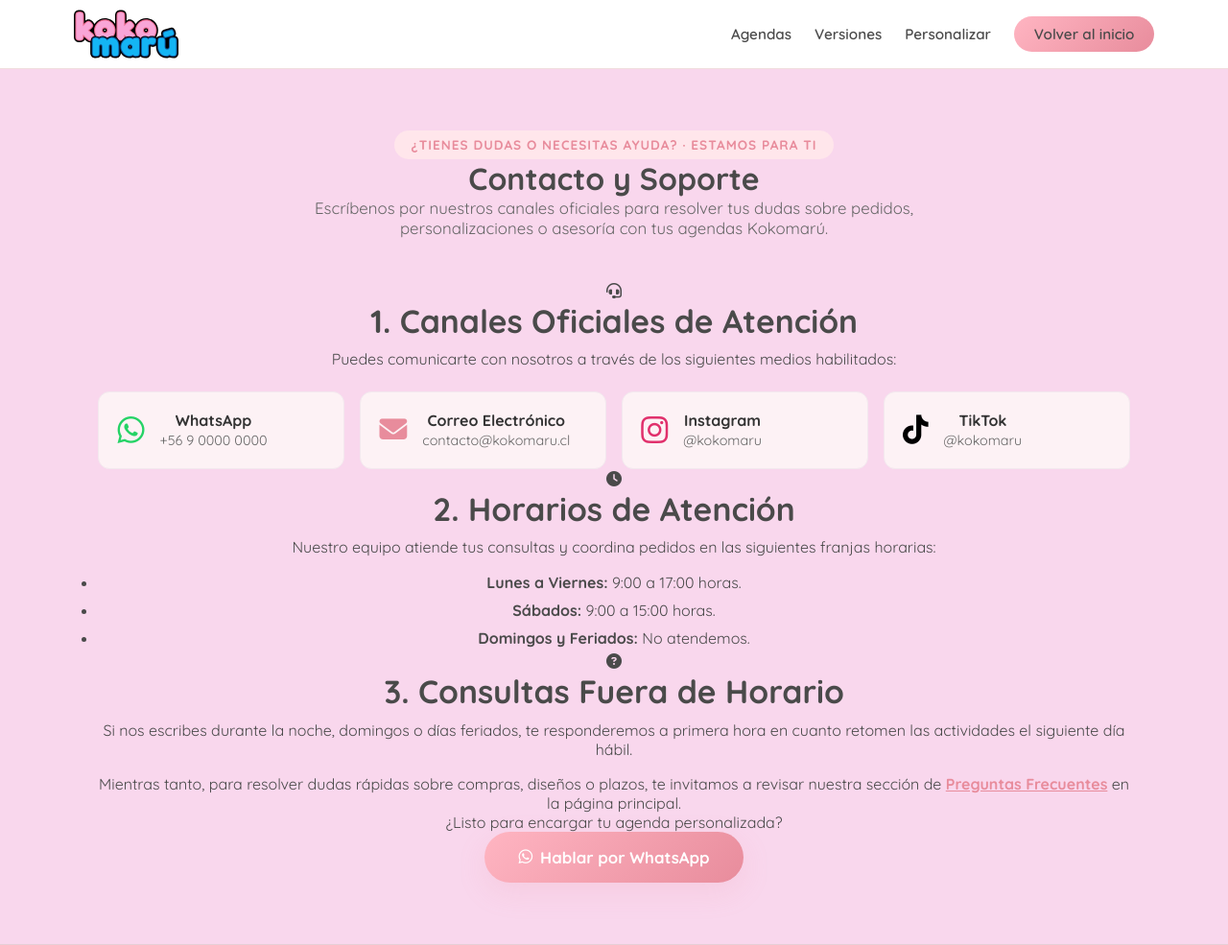
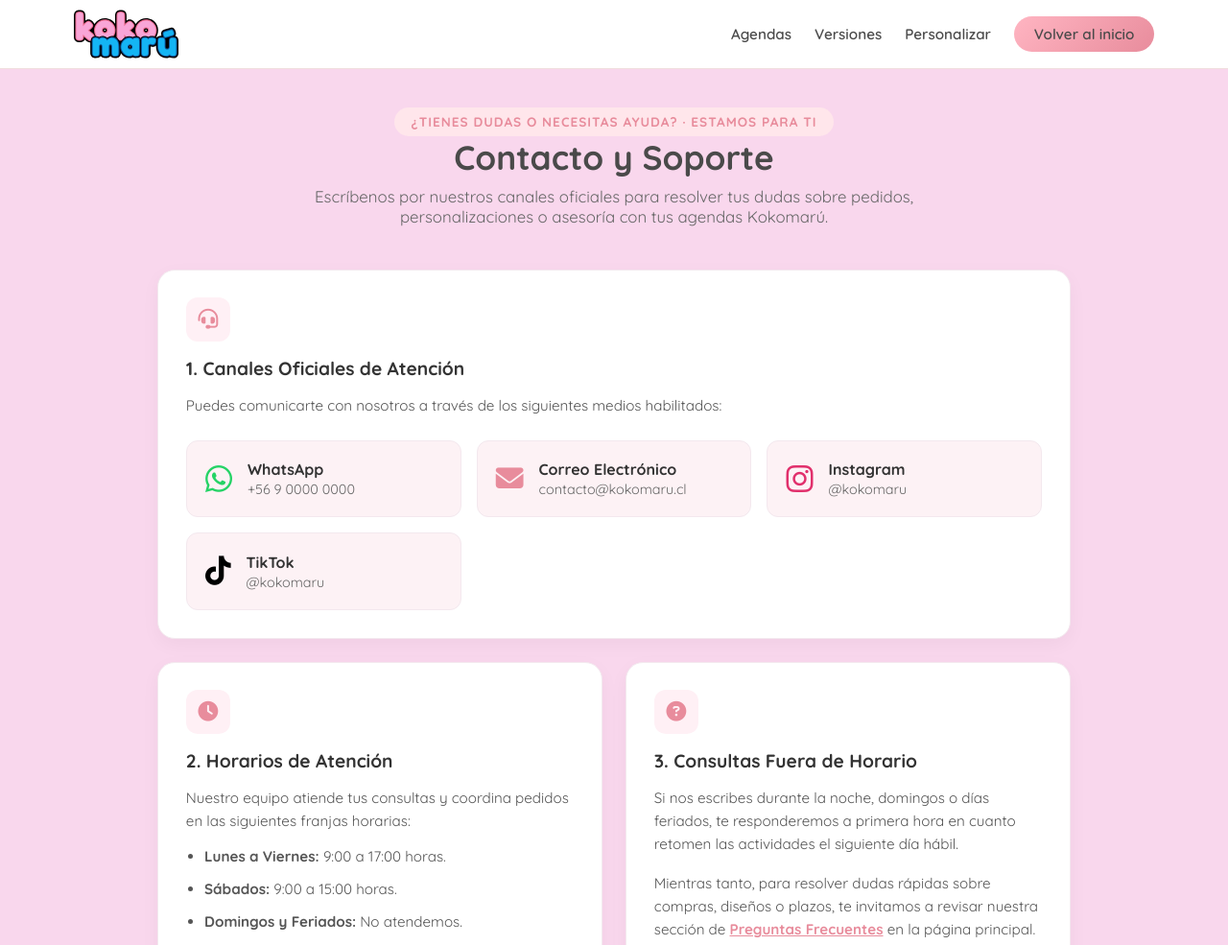
Before and after one commit to mentirasverdaderas/kokomaru, a plain HTML site: page contacto.html in a window 1280 px wide. Shown: the top 985 px of the page at 96% size. Drawn offline with Linux system fonts and the light colour scheme.

Commit message:
se reinstaura css

```diff
--- a/style.css
+++ b/style.css
@@ -294,7 +294,6 @@ body {
     display: block;
 }
 
-/* PUNTOS INTERACTIVOS (PC) */
 .panoramic-hotspot-container .hotspot-item {
     position: absolute;
     transform: translate(-50%, -50%);
@@ -437,7 +436,6 @@ body {
     flex: 1;
 }
 
-/* CONTROL DE VISIBILIDAD DISPOSITIVOS */
 .desktop-only { display: block; }
 .mobile-only { display: none; }
 
@@ -1419,6 +1417,85 @@ body {
     flex: 1.4;
 }
 
+/* ========================================================================= */
+/* ESTILOS PÁGINA DE POLÍTICAS, TÉRMINOS Y GARANTÍAS (TARJETAS RESTAURADAS) */
+/* ========================================================================= */
+.policies-page {
+    max-width: 1000px;
+    margin: 0 auto;
+    padding-top: 2.5rem;
+    padding-bottom: 4rem;
+    padding-left: 1.5rem;
+    padding-right: 1.5rem;
+}
+
+.policies-header {
+    text-align: center;
+    margin-bottom: 2.5rem;
+}
+
+.policies-header h1 {
+    font-size: 2.2rem;
+    color: var(--text-dark);
+    margin-bottom: 0.5rem;
+}
+
+.policies-grid {
+    display: grid;
+    grid-template-columns: repeat(2, 1fr);
+    gap: 1.5rem;
+}
+
+.policy-card {
+    background: #ffffff;
+    border-radius: 18px;
+    padding: 1.8rem;
+    box-shadow: 0 6px 20px rgba(0, 0, 0, 0.04);
+    border: 1px solid #f3e8ee;
+    text-align: left;
+}
+
+.policy-card.full-width-card {
+    grid-column: 1 / -1;
+}
+
+.policy-icon {
+    width: 46px;
+    height: 46px;
+    border-radius: 12px;
+    background: #fff0f5;
+    color: var(--pink-dark);
+    display: flex;
+    align-items: center;
+    justify-content: center;
+    font-size: 1.3rem;
+    margin-bottom: 1rem;
+}
+
+.policy-card h2 {
+    font-size: 1.2rem;
+    margin-bottom: 0.9rem;
+    color: #333;
+}
+
+.policy-card p, .policy-card li {
+    font-size: 0.95rem;
+    line-height: 1.6;
+    color: #555;
+    margin-bottom: 0.6rem;
+}
+
+.policy-card ul {
+    padding-left: 1.2rem;
+    margin-bottom: 0.8rem;
+}
+
+@media (max-width: 768px) {
+    .policies-grid {
+        grid-template-columns: 1fr;
+    }
+}
+
 /* FOOTER */
 .site-footer {
   background-color: #fdf6f8;
```
